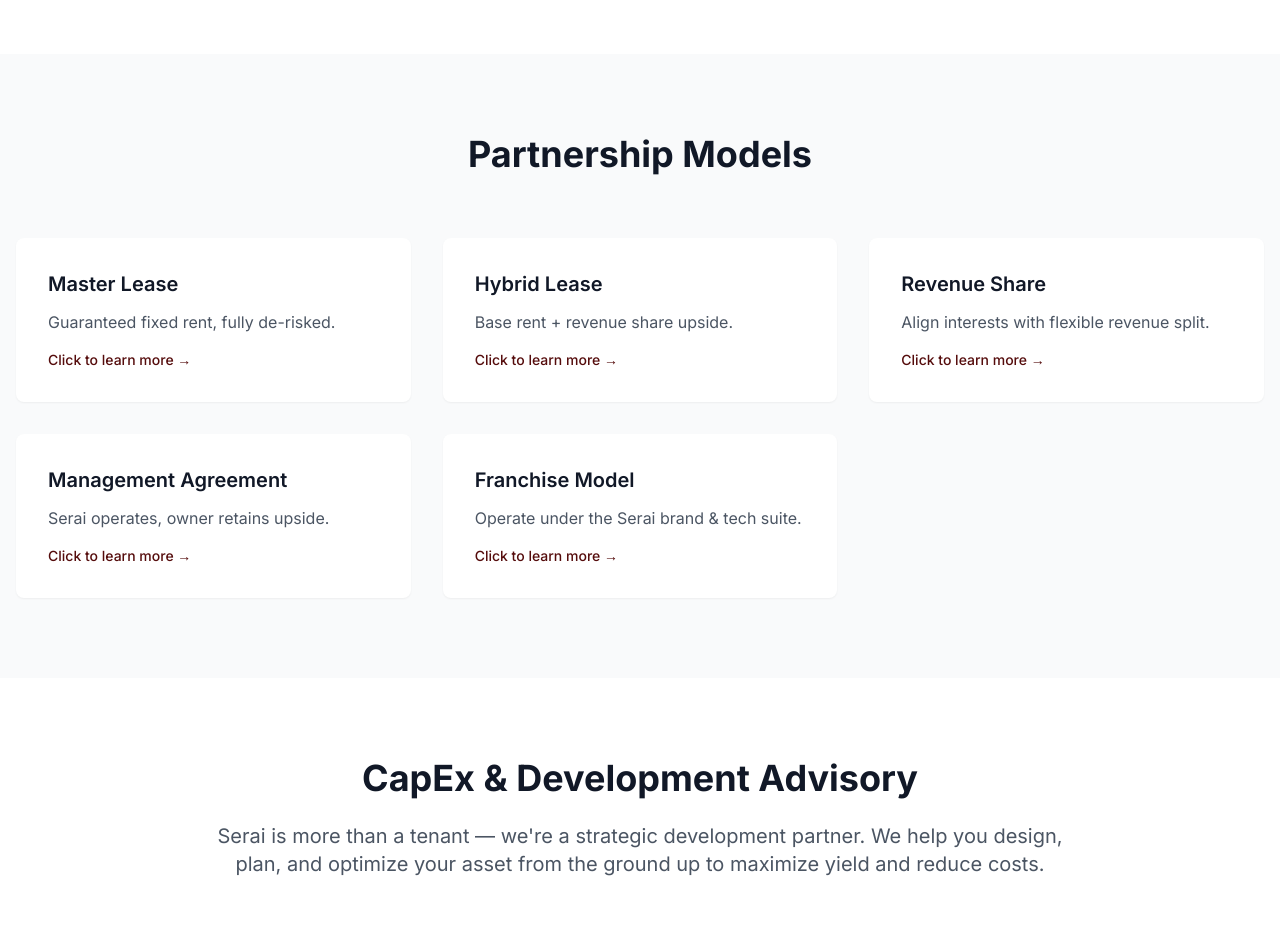
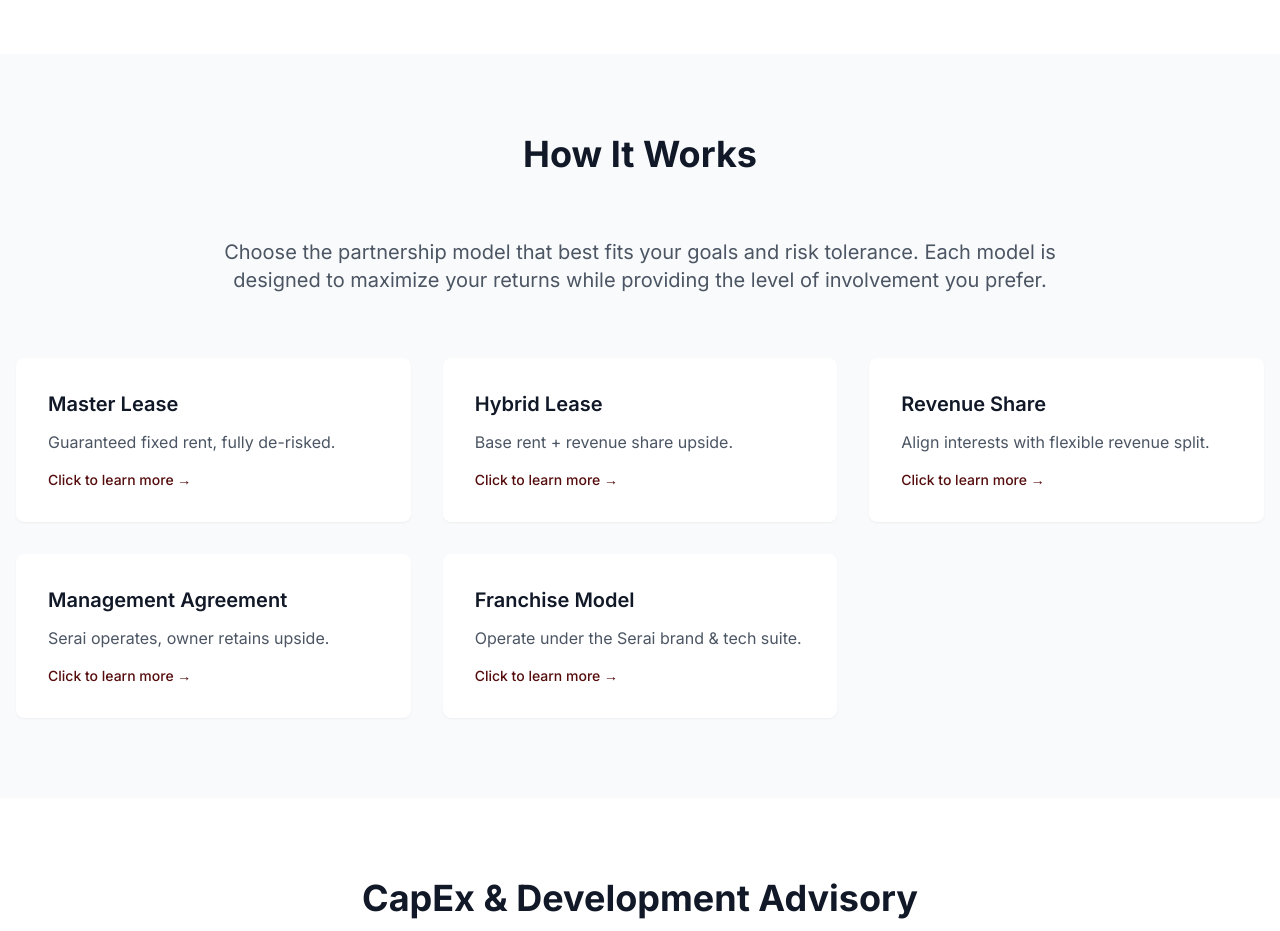
Before and after one commit to Ben100mm/Ben100mm-SERAI, a Next.js app in the folder frontend/: page /partner in a window 1280 px wide. Shown: the part 1960-2891 px from the top of the page. Built offline with nearby package versions, Linux system fonts and the light colour scheme; no server answers.

Commit message:
feat: update partner page section title to 'How It Works' with descriptive subtitle
- Changed 'Partnership Models' to 'How It Works' for better clarity
- Added descriptive subtitle explaining partnership model selection
- Maintains existing functionality while improving user experience

```diff
--- a/frontend/src/app/partner/page.tsx
+++ b/frontend/src/app/partner/page.tsx
@@ -565,7 +565,10 @@
       {/* Partnership Models */}
       <section className="py-20 bg-gray-50">
         <div className="max-w-7xl mx-auto px-4">
-          <h2 className="text-4xl font-bold text-gray-900 text-center mb-16">Partnership Models</h2>
+          <h2 className="text-4xl font-bold text-gray-900 text-center mb-16">How It Works</h2>
+          <p className="text-xl text-gray-600 text-center mb-16 max-w-4xl mx-auto">
+            Choose the partnership model that best fits your goals and risk tolerance. Each model is designed to maximize your returns while providing the level of involvement you prefer.
+          </p>
 
           <div className="grid md:grid-cols-2 lg:grid-cols-3 gap-8">
             {partnershipModels.map((model, index) => {
```
